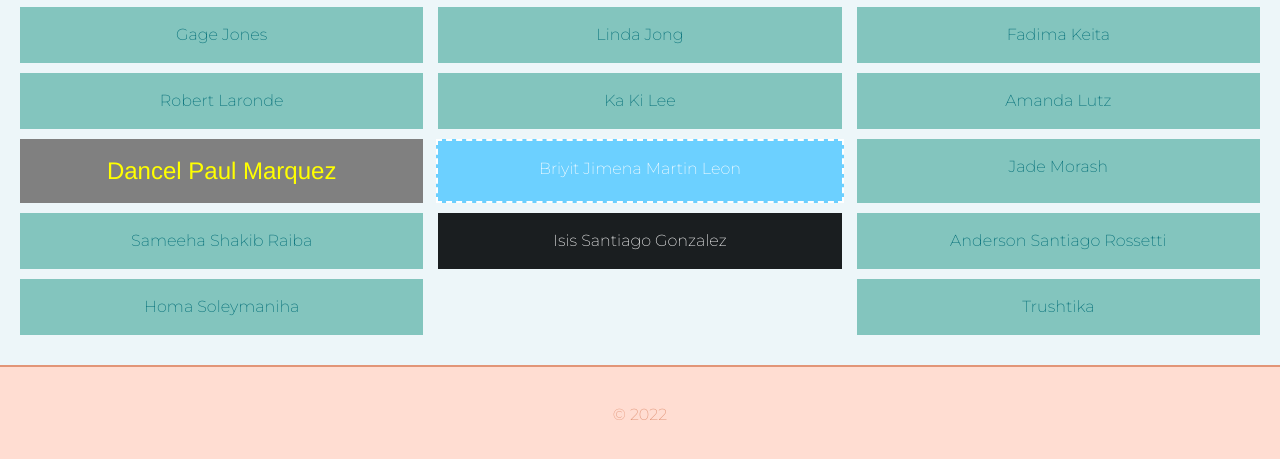
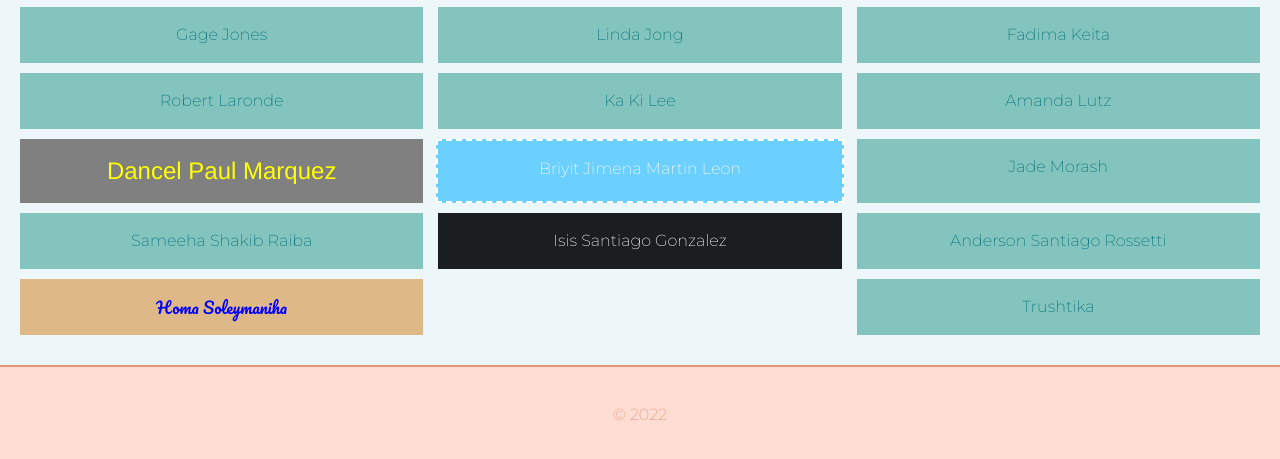
Before and after one commit to hsoley/inm420-saa-gitassignment, a website: page public/index.html in a window 1280 px wide. Shown: the part 489-948 px from the top of the page. Drawn offline with nearby package versions, Linux system fonts and the light colour scheme.

Commit message:
updates homa's style

```diff
--- a/public/assets/css/style.css
+++ b/public/assets/css/style.css
@@ -128,6 +128,10 @@ main div {
 }
 
 #hsoleymaniha {
+  font-family: 'Inter', sans-serif;
+  font-family: 'Pacifico', cursive;
+  color: blue;
+  background-color: burlywood;
 }
 
 #trushtika {
--- a/public/index.html
+++ b/public/index.html
@@ -15,6 +15,12 @@
     <link rel="preconnect" href="https://fonts.gstatic.com" crossorigin />
     <link href="https://fonts.googleapis.com/css2?family=Orbitron:wght@900&display=swap" rel="stylesheet" />
     <link href="https://fonts.googleapis.com/css2?family=Dancing+Script:wght@600&family=Open+Sans&display=swap" rel="stylesheet">
+    <link rel="preconnect" href="https://fonts.googleapis.com">
+    <link rel="preconnect" href="https://fonts.gstatic.com" crossorigin>
+    <link href="https://fonts.googleapis.com/css2?family=Inter:wght@500&display=swap" rel="stylesheet">
+    <link rel="preconnect" href="https://fonts.googleapis.com">
+    <link rel="preconnect" href="https://fonts.gstatic.com" crossorigin>
+    <link href="https://fonts.googleapis.com/css2?family=Inter:wght@500&family=Pacifico&display=swap" rel="stylesheet">
   </head>
 
   <body>
```
